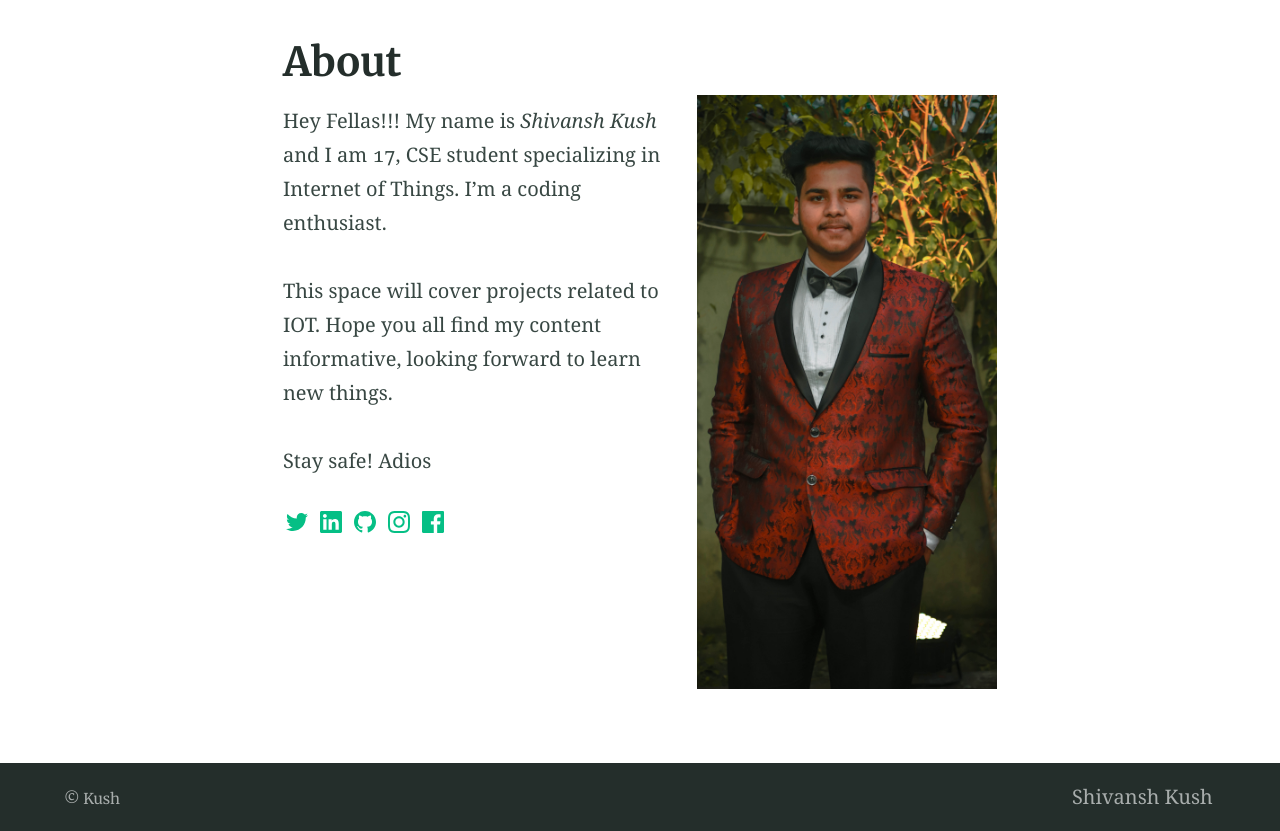
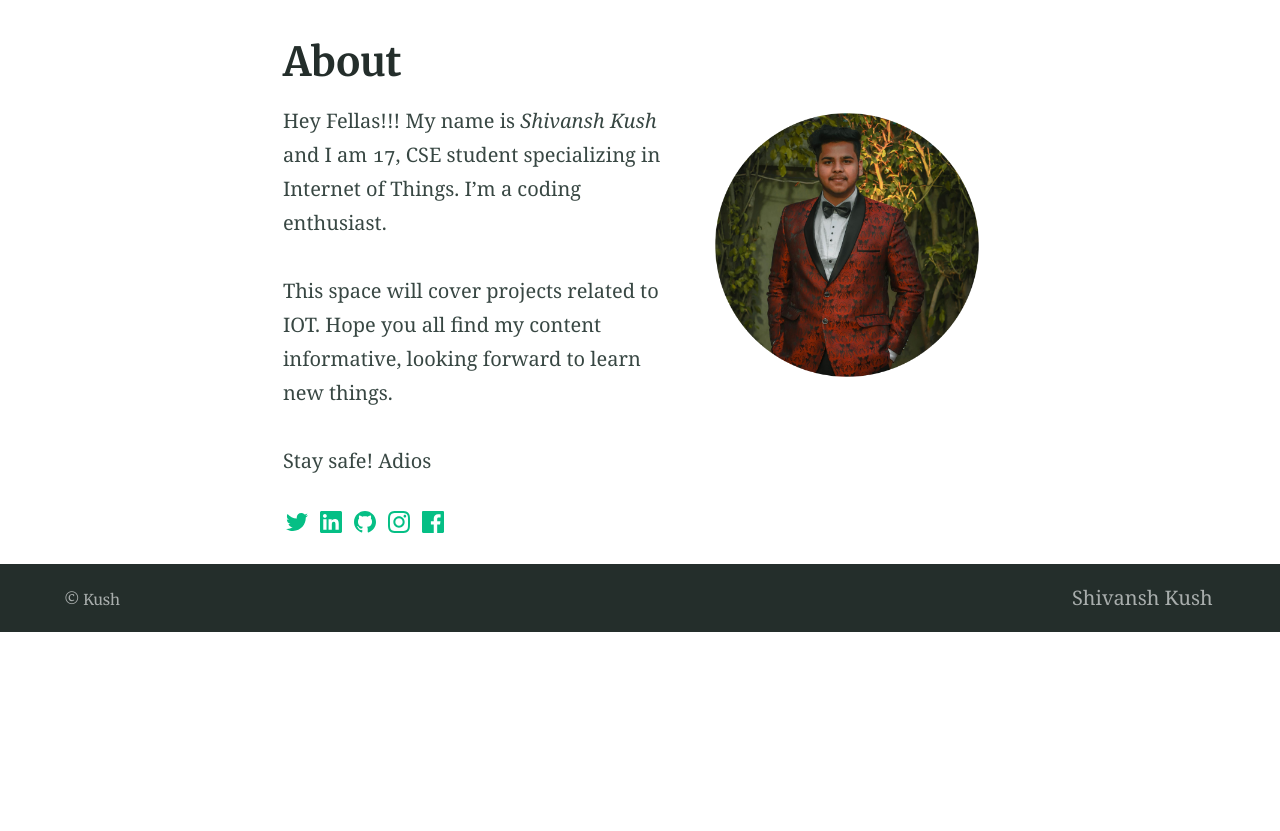
Before and after one commit to aka-Kush/aka-Kush.github.io, a Jekyll site: the page built from about.md, in a window 1280 px wide. Shown: the part 390-1221 px from the top of the page. Built offline with Jekyll 4.4.1, drawn with Linux system fonts in a browser that asks for light colours; our own code applies the rules of GitHub Pages for plain Markdown files; after the commit the page ends 1022 px from its top, so only the background shows below that.

Commit message:
Update about.md

```diff
--- a/about.md
+++ b/about.md
@@ -8,7 +8,7 @@
 feature_image: https://picsum.photos/2560/600?image=873
 
 ---
-{% include figure.html image="/images/about_me.jpg" caption="" position="right" width="300" height="800" %}
+{% include figure.html image="/images/bio-photo.png" caption="" position="right" width="300" height="800" %}
 Hey Fellas!!!
 My name is _Shivansh Kush_ and I am 17, CSE student specializing in Internet of Things. I'm a coding enthusiast.
 
```
